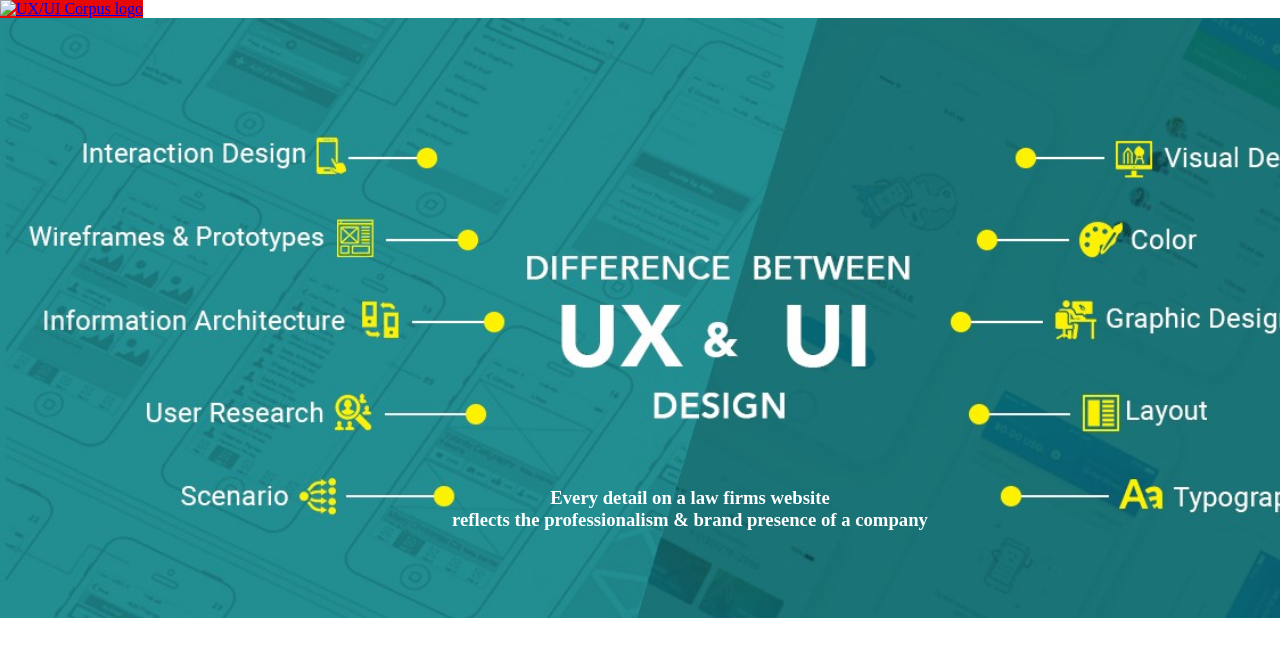
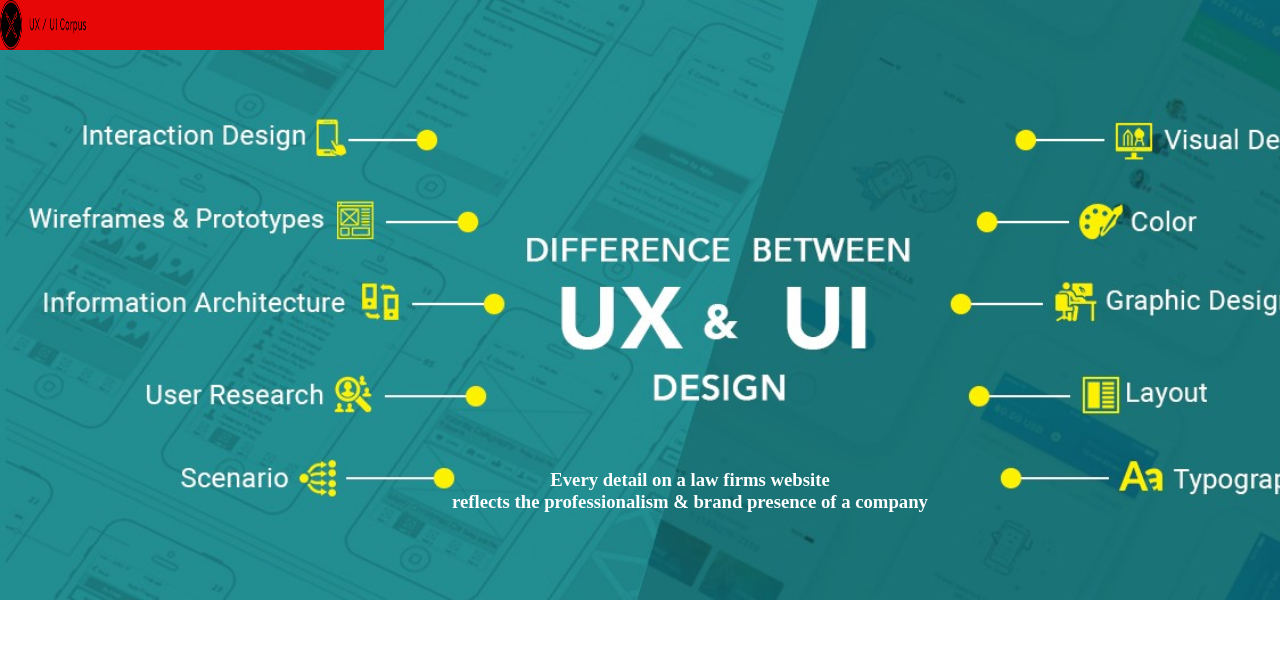
Before and after one commit to Eliseo115/law-firm, a plain HTML site: page index.html in a window 1280 px wide. Shown: the top 656 px of the page. Drawn offline with Linux system fonts and the light colour scheme.

Commit message:
Got the logo out of the nav-bar and stuck in in the Hero Banner at the top-left corner.  No anchor tag needed

```diff
--- a/css/styles.css
+++ b/css/styles.css
@@ -3,8 +3,9 @@ body {
     margin: 0 auto;
 }
 
-.logo {
+.hero-logo {
     width: 30%;
+    height: 50px;
     background-color: rgb(231, 7, 7);
 
 }
--- a/index.html
+++ b/index.html
@@ -17,7 +17,7 @@
 <body>
     <header>
         <nav class="nav-bar">
-                 <a href="index.html"><img class="logo" src="img/General images/" alt= "UX/UI Corpus logo"/></a>
+
                     <ul class="nav-list">
                         <li class="list-item"> <a href="index.html"> Home </a> </li>
                         <li class="list-item"><a href="about.html"> About </a></li>
@@ -33,6 +33,10 @@
      <!-------------End of Nav-Bar------->
 
 <main class="hero">
+        <div class= "hero-logo">
+            <img class="hero-logo" src="img/General images/ui-ux-corpus-logo.jpg" alt= "UX/UI Corpus logo"/>
+        </div>
+
     <div class= "hero-content">
         <h3>Every detail on a law firms website <br> reflects the professionalism & brand presence of a company</h3>
     </div>
```
